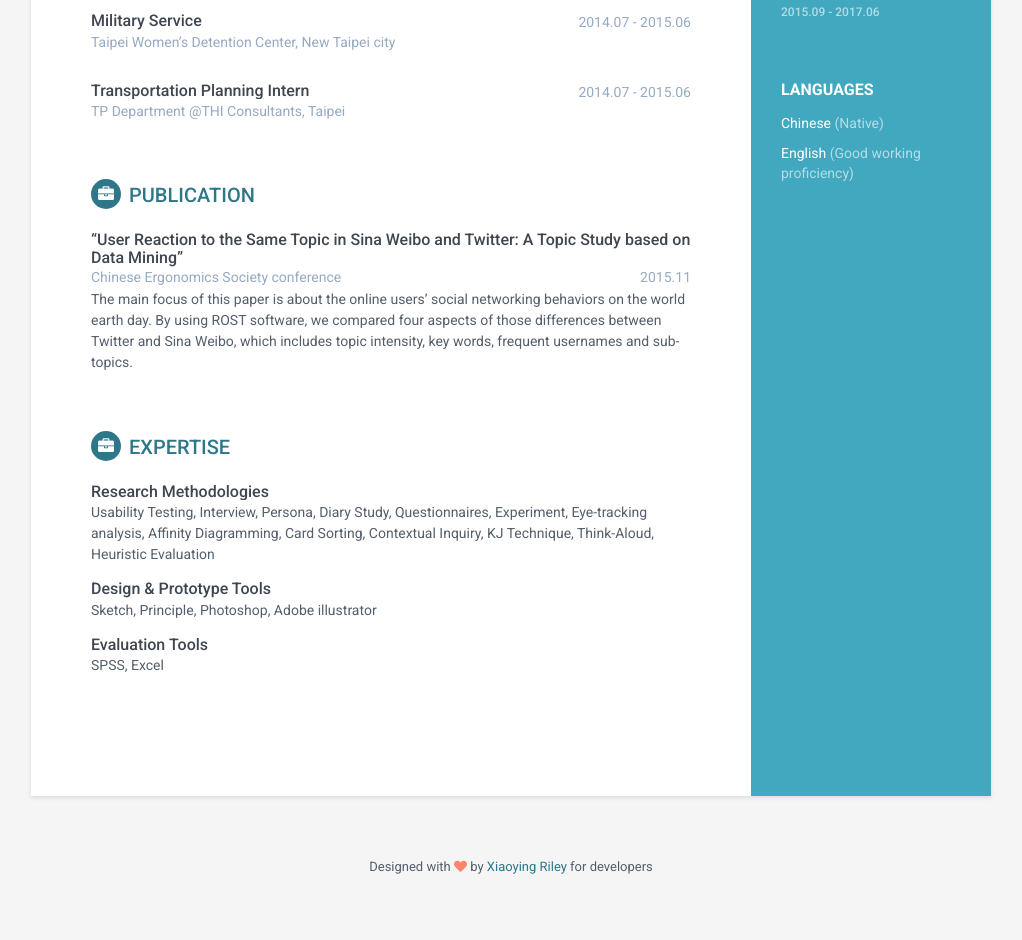
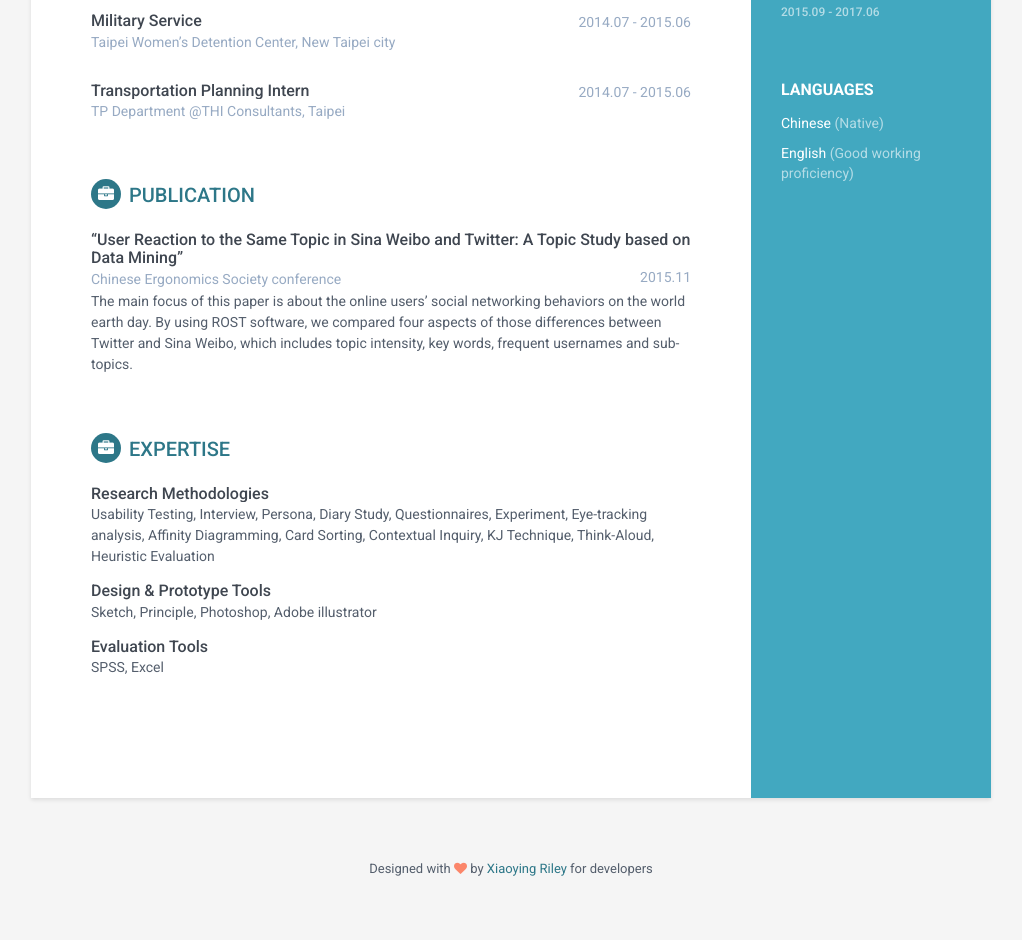
Before and after one commit to hsiangchunwang/hsiangchunwang.github.io, a Jekyll site: the page built from index.html, in a window 1280 px wide. Shown: the part 772-1712 px from the top of the page, without its empty margins (129-1151 px from the left). Built offline with Jekyll 4.4.1, drawn with Linux system fonts in a browser that asks for light colours.

Commit message:
Update styles.css

```diff
--- a/assets/css/styles.css
+++ b/assets/css/styles.css
@@ -207,8 +207,9 @@ p {
 }
 .main-wrapper .conference {
   position: relative;
+  margin-top: 2px;
   margin-bottom: 0;
-  margin-top: 0;
+
   color: #97AAC3;
 }
 .main-wrapper .time {
```
